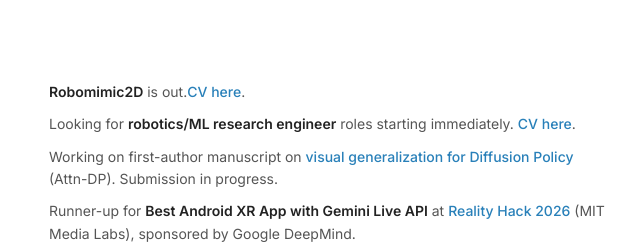
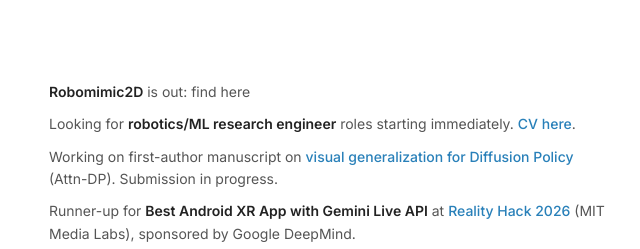
Before and after one commit to sakshi79/sakshi79.github.io, a plain HTML site: page index.html in a window 1280 px wide. Shown: the part 430-679 px from the top of the page, 421-1061 px from the left. Drawn offline with nearby package versions, Linux system fonts and the light colour scheme.

Commit message:
Update news item link format in index.html

```diff
--- a/index.html
+++ b/index.html
@@ -55,7 +55,7 @@
 
       <div class="news-item">
         <span class="news-date">[Nov 2026]</span>
-        <span class="news-text"><strong>Robomimic2D</strong> is out.<a href="https://github.com/sakshi79/robomimic2d-site">CV here</a>.</span>
+        <span class="news-text"><strong>Robomimic2D</strong> is out: <a href="https://github.com/sakshi79/robomimic2d-site/blob/main/index.html"></a> find here</span>
       </div>
 
       <div class="news-item">
```
